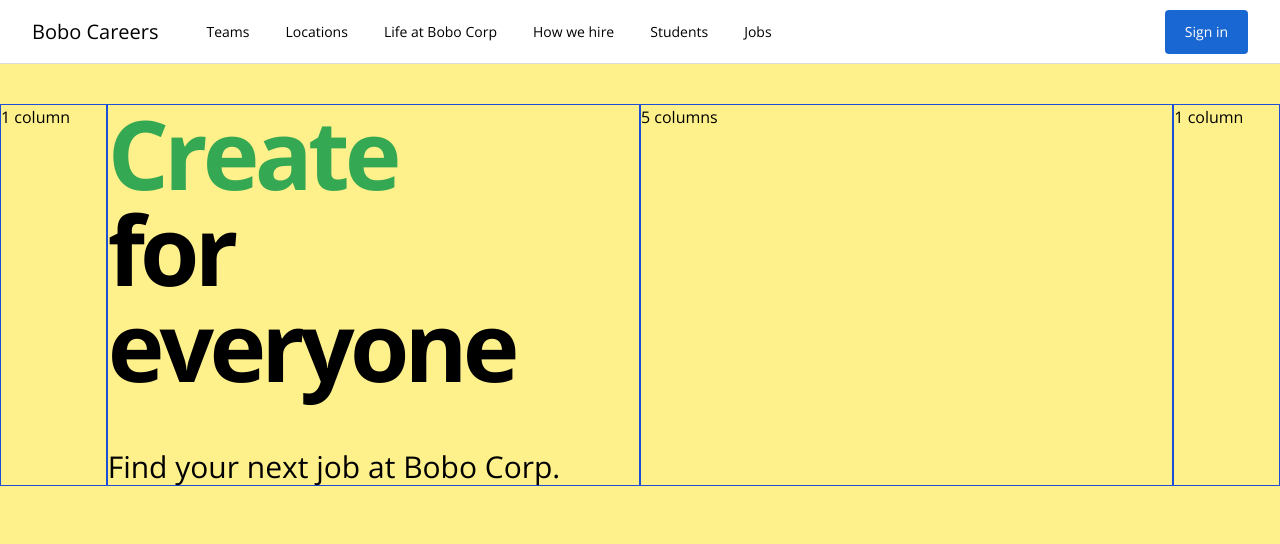
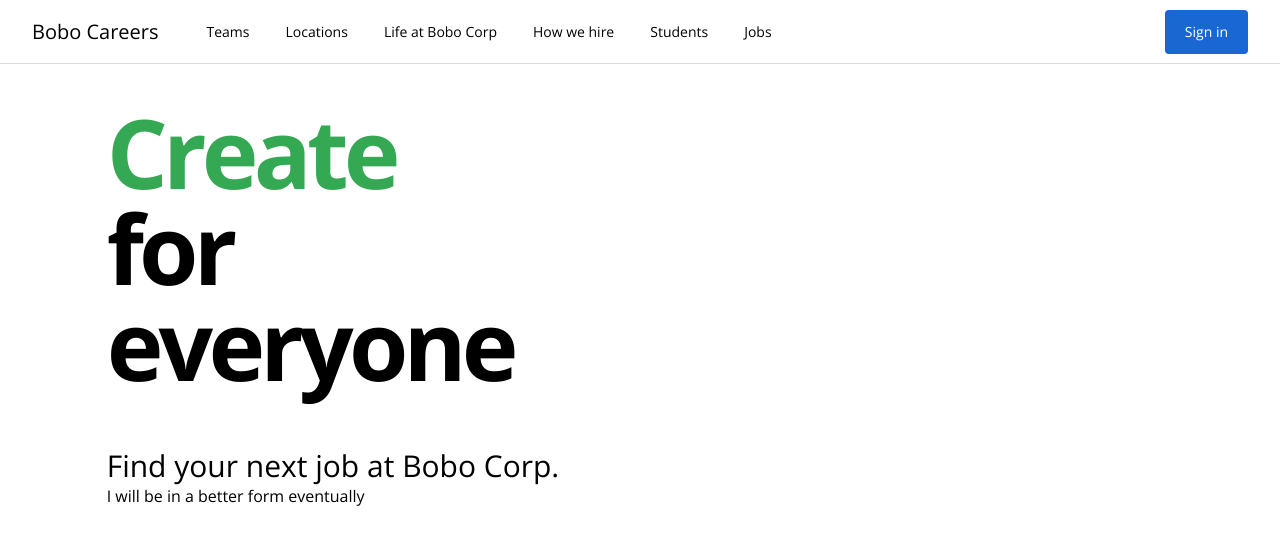
Before and after one commit to theopauw/vue-masterclass-jobsearch, a Vue app: page / in a window 1280 px wide. Shown: the top 544 px of the page. Built offline with nearby package versions, Linux system fonts and the light colour scheme.

Commit message:
added basic job search form

```diff
--- /dev/null
+++ b/src/components/JobSearchForm.vue
@@ -0,0 +1,9 @@
+<template>
+  <form action="">I will be in a better form eventually</form>
+</template>
+
+<script>
+  export default{
+    name: "JobSearchForm",
+  }
+</script>
--- a/src/components/TheHero.vue
+++ b/src/components/TheHero.vue
@@ -1,13 +1,14 @@
 <template>
   <main>
-    <section class="flex h-screen flex-col bg-yellow-200 pb-20 pt-10">
+    <section class="flex h-screen flex-col pb-20 pt-10">
       <div class="grid grid-cols-12">
-        <div class="col-span-1 col-start-1 border border-blue-700">1 column</div>
-        <div class="col-span-5 col-start-2 border border-blue-700">
+        <div class="col-span-1 col-start-1"></div>
+        <div class="col-span-5 col-start-2">
           <the-headline/>
+          <job-search-form/>
         </div>
-        <div class="col-span-5 col-start-7 border border-blue-700">5 columns</div>
-        <div class="col-span-1 col-start-12 border border-blue-700">1 column</div>
+        <div class="col-span-5 col-start-7"></div>
+        <div class="col-span-1 col-start-12"></div>
       </div>
     </section>
   </main>
@@ -15,11 +16,13 @@
 
 <script>
 import TheHeadline from "@/components/TheHeadline.vue";
+import JobSearchForm from "@/components/JobSearchForm.vue";
 
 export default {
   name: "TheHero",
   components: {
     TheHeadline,
+    JobSearchForm,
   }
 };
 </script>
```
